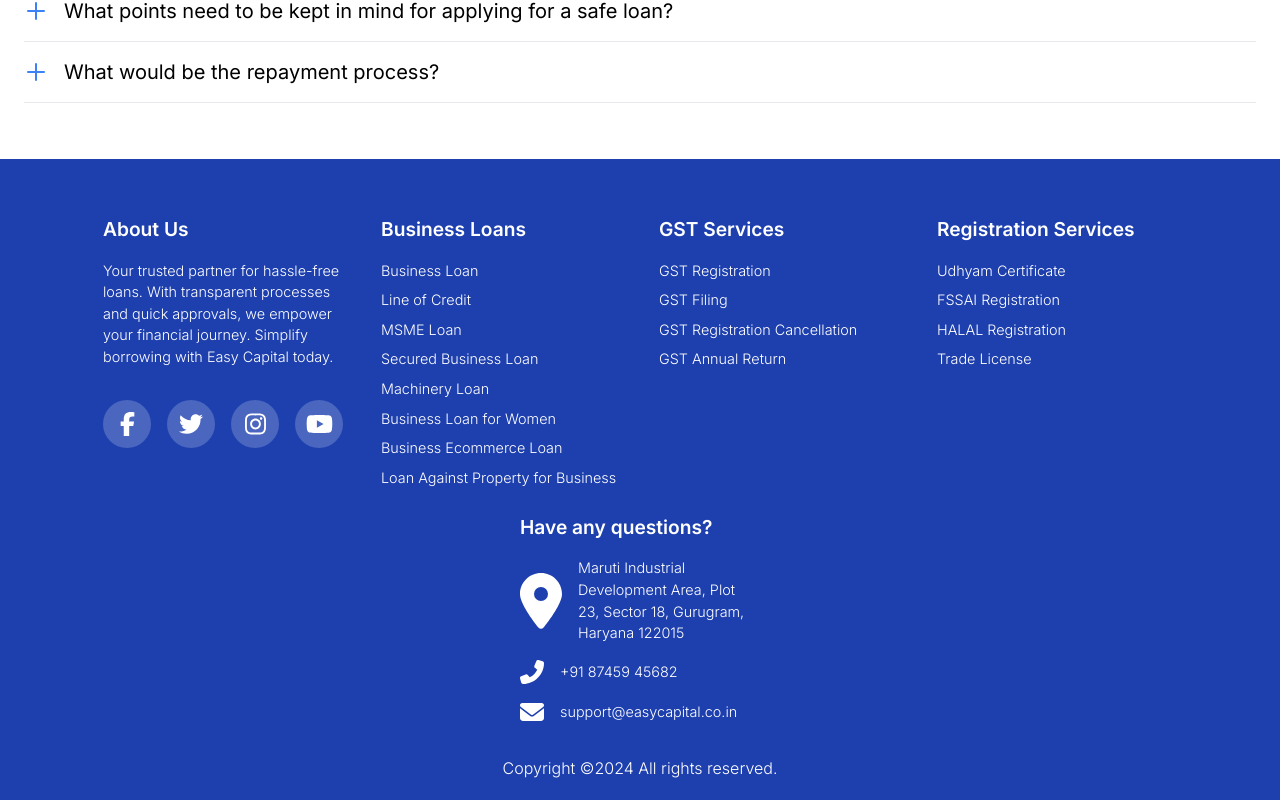
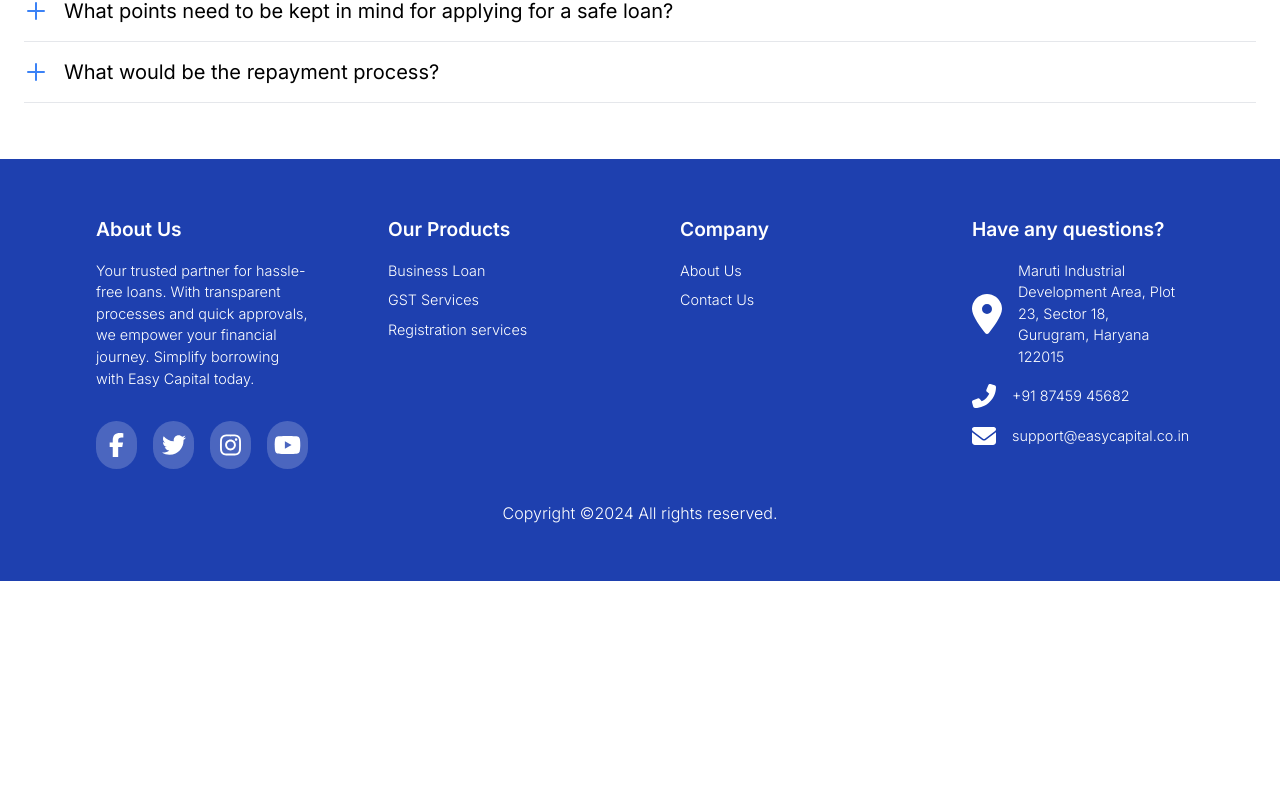
Before and after one commit to UtsavMehta1975/easy-capital-frontend, a Next.js app: page / in a window 1280 px wide. Shown: the part 3508-4308 px from the top of the page. After the commit the page ends 4089 px from the top, so only its background shows below. Built offline with nearby package versions, Linux system fonts and the light colour scheme.

Commit message:
footer fix

```diff
--- a/components/footer.jsx
+++ b/components/footer.jsx
@@ -6,12 +6,12 @@
 
 const Footer = () => {
   return (
-    <footer className="bg-blue-800 pt-14 pb-5 text-white">
+    <footer className=" bg-blue-800 py-14 text-white">
       <div className="container mx-auto max-w-[85%]">
-        <div className="flex flex-wrap text-center md:text-start justify-around gap-6">
-          <div className="col-span-1 flex flex-col gap-4 w-[240px]">
-            <h2 className="font-semibold text-[1.2rem]">About Us</h2>
-            <p className="font-light text-[0.9rem]">
+        <div className="grid grid-cols-2 md:grid-cols-4 gap-12 md:gap-4 lg:gap-20">
+          <div className="col-span-2 md:col-span-1 flex flex-col gap-4">
+            <h2 className=" font-semibold text-[1.2rem]">About Us</h2>
+            <p className="font-light text-[0.9rem] pr-0 md:pr-6 lg:pr-0">
               Your trusted partner for hassle-free loans. With transparent processes and quick approvals, we empower your financial journey. Simplify borrowing with Easy Capital today.
             </p>
             <div className="flex mt-4 items-center gap-4">
@@ -49,41 +49,35 @@
               </a>
             </div>
           </div>
-          <div className="flex flex-col gap-4  w-[240px]">
-            <h2 className="font-semibold text-[1.2rem]">Business Loans</h2>
+          <div className="flex flex-col gap-4">
+            <h2 className=" font-semibold text-[1.2rem]">Our Products</h2>
             <ul className="font-light text-[0.9rem] flex flex-col gap-2">
-              <li><Link href="/products/business-loan">Business Loan</Link></li>
-              <li><Link href="/products/line-of-credit">Line of Credit</Link></li>
-              <li><Link href="/products/msme-loan">MSME Loan</Link></li>
-              <li><Link href="/products/secured-business-loan">Secured Business Loan</Link></li>
-              <li><Link href="/products/machinery-loan">Machinery Loan</Link></li>
-              <li><Link href="/products/business-loan-for-women">Business Loan for Women</Link></li>
-              <li><Link href="/products/business-ecommerce-loan">Business Ecommerce Loan</Link></li>
-              <li><Link href="/products/loan-against-property">Loan Against Property for Business</Link></li>
+              <li>
+                <Link href="/business-loan/unsecured-business-loan">Business Loan</Link>
+              </li>
+              <li>
+                <Link href="/gst-services/gst-registration">GST Services</Link>
+              </li>
+              <li>
+                <Link href="/registration-services/udhyam-certificate">Registration services</Link>
+              </li>
             </ul>
           </div>
-          <div className="flex flex-col gap-4  w-[240px]">
-            <h2 className="font-semibold text-[1.2rem]">GST Services</h2>
+          <div className="flex flex-col gap-4">
+            <h2 className=" font-semibold text-[1.2rem]">Company</h2>
             <ul className="font-light text-[0.9rem] flex flex-col gap-2">
-              <li><Link href="/gst-services/gst-registration">GST Registration</Link></li>
-              <li><Link href="/gst-services/gst-filling">GST Filing</Link></li>
-              <li><Link href="/gst-services/gst-registration-cancelation">GST Registration Cancellation</Link></li>
-              <li><Link href="/gst-services/gst-annual-return">GST Annual Return</Link></li>
+              <li>
+                <Link href="/about-us">About Us</Link>
+              </li>
+              <li>
+                <Link href="/contact-us">Contact Us</Link>
+              </li>
             </ul>
           </div>
-          <div className="flex flex-col gap-4  w-[240px]">
-            <h2 className="font-semibold text-[1.2rem]">Registration Services</h2>
-            <ul className="font-light text-[0.9rem] flex flex-col gap-2">
-              <li><Link href="/registration-services/udhyam-certificate">Udhyam Certificate</Link></li>
-              <li><Link href="/registration-services/fssai-registration">FSSAI Registration</Link></li>
-              <li><Link href="/registration-services/halal-registration">HALAL Registration</Link></li>
-              <li><Link href="/registration-services/trade-license">Trade License</Link></li>
-            </ul>
-          </div>
-          <div className="col-span-1 flex flex-col gap-4  w-[240px]">
-            <h2 className="font-semibold text-[1.2rem]">Have any questions?</h2>
+          <div className="col-span-2 md:col-span-1 flex flex-col gap-4">
+            <h2 className=" font-semibold text-[1.2rem]">Have any questions?</h2>
             <div className="flex items-center gap-4">
-              <FontAwesomeIcon icon={faMapMarkerAlt} className="text-white text-xl h-14" />
+              <FontAwesomeIcon icon={faMapMarkerAlt} className="text-white text-xl h-10" />
               <p className="font-light text-[0.9rem]">
                 Maruti Industrial Development Area, Plot 23, Sector 18, Gurugram, Haryana 122015
               </p>
```
